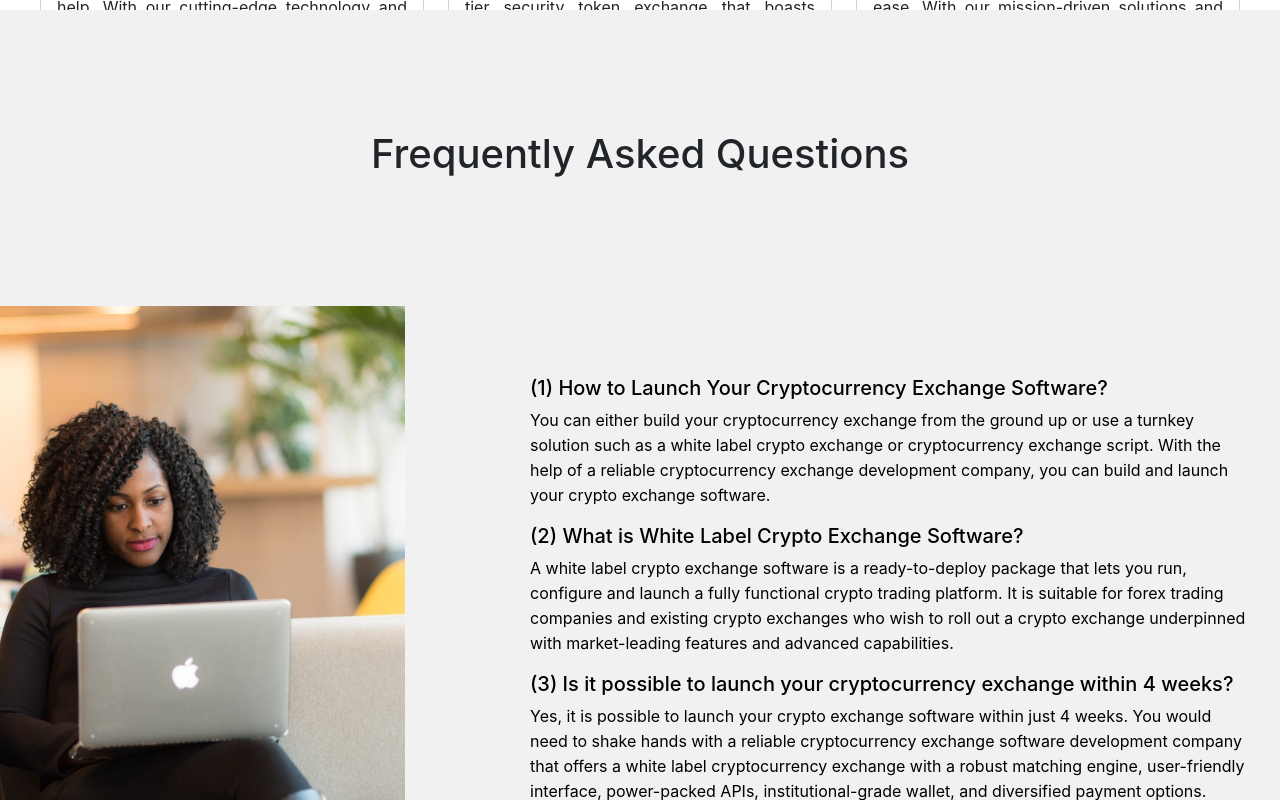
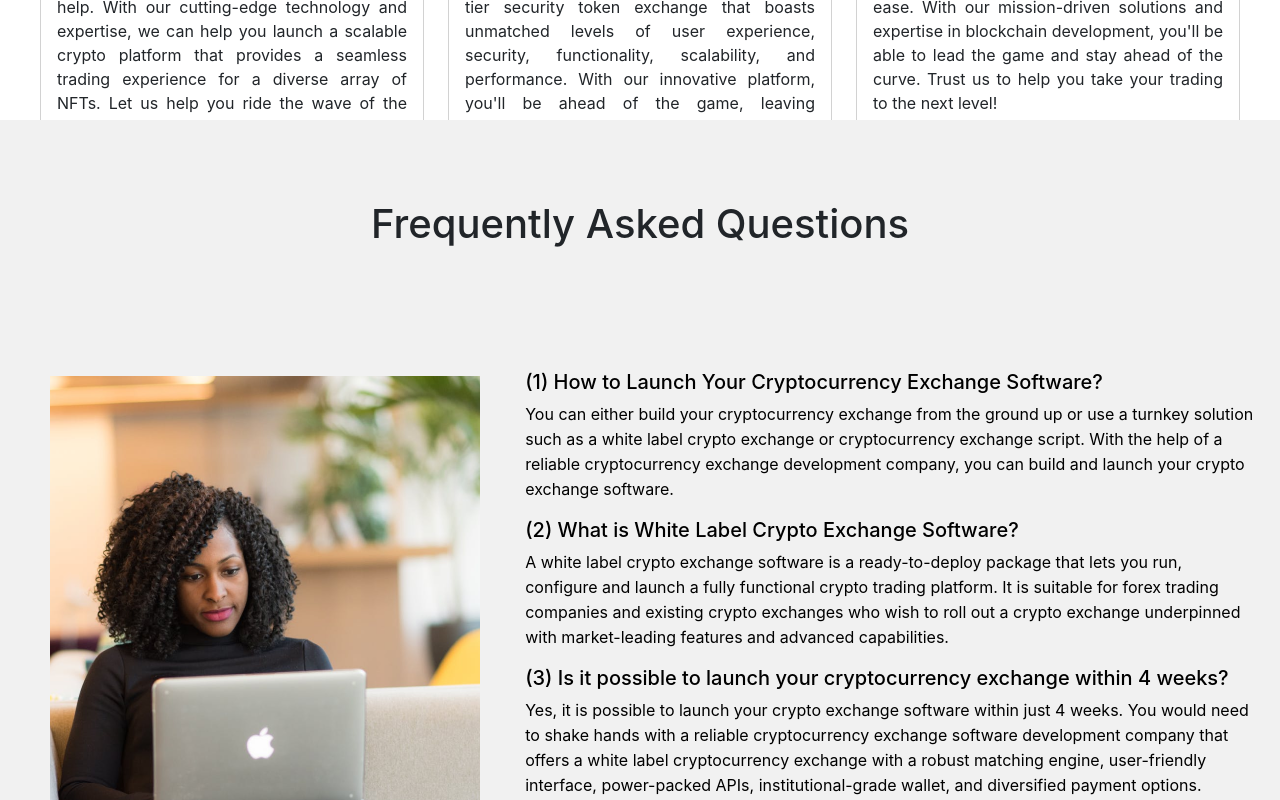
Before and after one commit to placeparks/Blockwise-tech, a React (Create React App) app: page /Exchange in a window 1280 px wide. Shown: the part 10180-10980 px from the top of the page. Built offline with nearby package versions, Linux system fonts and the light colour scheme.

Commit message:
Update FAQ.module.css

```diff
--- a/src/components/Exchange/FAQ.module.css
+++ b/src/components/Exchange/FAQ.module.css
@@ -80,3 +80,23 @@ border-radius: 0px;
         color: black;
     }
 }
+@media only screen and (min-width: 834px) and (max-width: 1400px) {
+
+    .section1{
+    top: 10300px ;
+    padding: 0px;
+    }
+    .section1 img{
+        margin-left: -750px;
+        margin-top: 100px;
+        height: fit-content;
+    }
+    .questions{
+        margin-top: -50%;
+        line-height: 25px;
+        width: 57%;
+        margin-left: 500px;
+        color: black;
+    }
+
+ }
```
